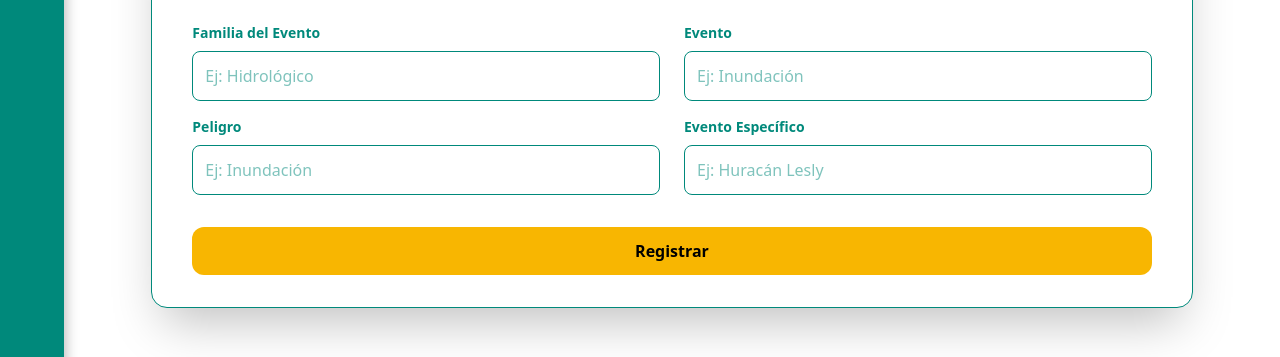
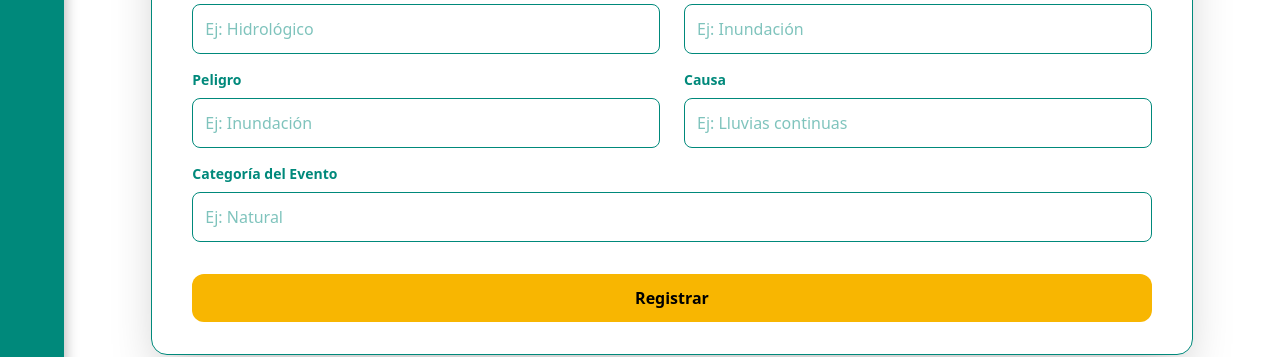
Before and after one commit to Derek-GB/IntegradorReact, a React (Vite) app: page /registroAmenazas.jsx in a window 1280 px wide. Shown: the part 303-660 px from the top of the page. Built offline with nearby package versions, Linux system fonts and the light colour scheme; some icons are missing.

Commit message:
Más cmabio

```diff
--- a/src/helpers/api.js
+++ b/src/helpers/api.js
@@ -212,6 +212,16 @@ export const personasAPI = {
     } catch (error) {
       handleError(error);
     }
+  },
+  getByUsuario: async (idUsuario) => {
+    try {
+      const url = `/personas/user/${encodeURIComponent(idUsuario)}`;
+      console.log("📥 Consultando personas por usuario:", url);
+      const res = await customAxios.get(url);
+      return res.data;
+    } catch (error) {
+      handleError(error);
+    }
   }
 };
 
--- a/src/hooks/Producto/useAsignarRecurso.js
+++ b/src/hooks/Producto/useAsignarRecurso.js
@@ -21,9 +21,13 @@ export const useAsignarRecurso = () => {
 
   useEffect(() => {
   const fetchPersonas = async () => {
+    if (!usuarioId) {
+      console.warn('⚠️ No se encontró usuarioId en localStorage.');
+      return;
+    }
     try {
-        const data = await personasAPI.getAll();
-        console.log('📥 Resultado bruto de personasAPI.getAll:', data);
+      const data = await personasAPI.getByUsuario(usuarioId);
+      console.log('📥 Resultado bruto de personasAPI.getByUsuario:', data);
       const lista = Array.isArray(data?.data)
         ? data.data
         : Array.isArray(data)
@@ -38,7 +42,7 @@ export const useAsignarRecurso = () => {
   };
 
   fetchPersonas();
-  }, []);
+}, [usuarioId]);
 
   useEffect(() => {
     const fetchProductos = async () => {
--- a/src/views/registroAmenazas.jsx
+++ b/src/views/registroAmenazas.jsx
@@ -3,34 +3,56 @@ import FormContainer from "../components/FormComponents/FormContainer.jsx";
 import InputField from "../components/FormComponents/InputField.jsx";
 import SubmitButton from "../components/FormComponents/SubmitButton.jsx";
 import CustomToaster, { showCustomToast } from "../components/globalComponents/CustomToaster.jsx";
+import { amenazasAPI } from "../helpers/api.js";
 
 export default function RegistroAmenazas() {
   const [familia, setFamilia] = useState("");
   const [evento, setEvento] = useState("");
   const [peligro, setPeligro] = useState("");
-  const [eventoEspecifico, setEventoEspecifico] = useState("");
-  const [loading] = useState(false);
+  const [causa, setCausa] = useState("");
+  const [categoriaEvento, setCategoriaEvento] = useState("");
 
-  const handleRegistro = (e) => {
+  const idUsuarioCreacion = localStorage.getItem("idUsuario");
+
+  const [loading, setLoading] = useState(false);
+
+  const handleRegistro = async (e) => {
     e.preventDefault();
-    if (!familia || !evento || !peligro || !eventoEspecifico) {
+
+    if (!familia || !evento || !peligro || !causa || !categoriaEvento) {
       showCustomToast("Error", "Por favor completa todos los campos.", "error");
       return;
     }
-    showCustomToast("Éxito", "Amenaza registrada correctamente.", "success");
-    setFamilia("");
-    setEvento("");
-    setPeligro("");
-    setEventoEspecifico("");
+
+    setLoading(true);
+
+    try {
+      await amenazasAPI.create({
+        familiaEvento: familia,
+        evento,
+        peligro,
+        causa,
+        categoriaEvento,
+        idUsuarioCreacion,
+      });
+
+      showCustomToast("Éxito", "Amenaza registrada correctamente.", "success");
+
+      setFamilia("");
+      setEvento("");
+      setPeligro("");
+      setCausa("");
+      setCategoriaEvento("");
+    } catch (error) {
+      showCustomToast("Error", error.message || "Error al registrar amenaza", "error");
+    } finally {
+      setLoading(false);
+    }
   };
 
   return (
     <>
-      <FormContainer
-        title="Registro de Amenazas"
-        onSubmit={handleRegistro}
-        size="md"
-      >
+      <FormContainer title="Registro de Amenazas" onSubmit={handleRegistro} size="md">
         <div className="flex flex-col md:flex-row gap-6">
           <div className="flex-1">
             <InputField
@@ -53,6 +75,7 @@ export default function RegistroAmenazas() {
             />
           </div>
         </div>
+
         <div className="flex flex-col md:flex-row gap-6 mt-4">
           <div className="flex-1">
             <InputField
@@ -66,15 +89,29 @@ export default function RegistroAmenazas() {
           </div>
           <div className="flex-1">
             <InputField
-              label="Evento Específico"
-              name="eventoEspecifico"
-              value={eventoEspecifico}
-              onChange={(e) => setEventoEspecifico(e.target.value)}
-              placeholder="Ej: Huracán Lesly"
+              label="Causa"
+              name="causa"
+              value={causa}
+              onChange={(e) => setCausa(e.target.value)}
+              placeholder="Ej: Lluvias continuas"
               required
             />
           </div>
         </div>
+
+        <div className="flex flex-col md:flex-row gap-6 mt-4">
+          <div className="flex-1">
+            <InputField
+              label="Categoría del Evento"
+              name="categoriaEvento"
+              value={categoriaEvento}
+              onChange={(e) => setCategoriaEvento(e.target.value)}
+              placeholder="Ej: Natural"
+              required
+            />
+          </div>
+        </div>
+
         <div className="flex justify-center mt-8">
           <SubmitButton color="text-black" width="w-full" loading={loading}>
             Registrar
```
Lines whose indentation alone changed are shown as unchanged.
